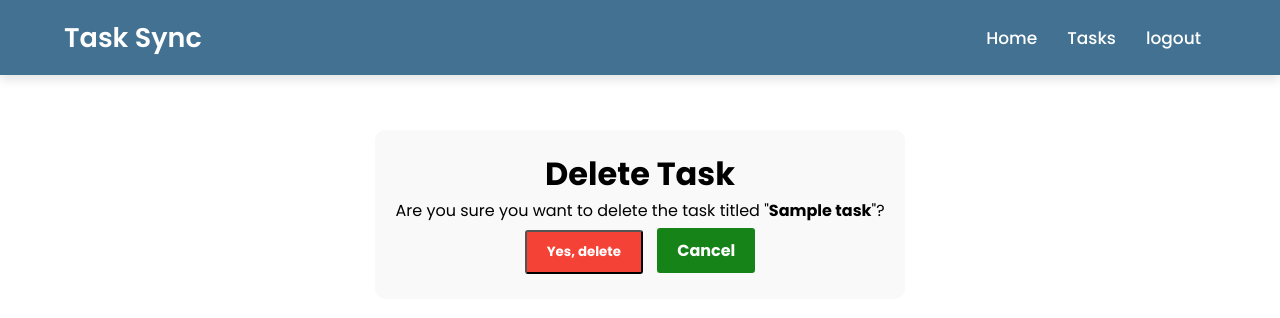
After one commit to ArjunYuvraj/Django-Project, a Django app: page /task/delete_task/1/ in a window 1280 px wide. The commit adds this page. Shown: the top 318 px of the page. Run offline with Django 5.2, Linux system fonts and the light colour scheme; tables that the repository leaves empty hold one stand-in row (values such as "Sample post").

Commit message:
feature: created update and delete button for the task and implemented their functionality

```diff
--- /dev/null
+++ b/frontend/templates/delete_task.html
@@ -0,0 +1,20 @@
+{% extends "base.html" %}
+
+{% block extra_head %}
+    {% load static %}
+    <link rel="stylesheet" href="{% static 'css/delete_task.css' %}">
+{% endblock %}
+
+{% block content %}
+    <div class="out-container">
+        <div class="container">
+            <h1>Delete Task</h1>
+            <p>Are you sure you want to delete the task titled "<strong>{{ task.title }}</strong>"?</p>
+            <form method="POST">
+                {% csrf_token %}
+                <button type="submit" class="btn btn-delete">Yes, delete</button>
+                <a href="{% url 'task' %}" class="btn btn-cancel">Cancel</a>
+            </form>
+        </div>
+    </div>
+{% endblock %}
--- /dev/null
+++ b/static/css/delete_task.css
@@ -0,0 +1,44 @@
+/* Styling for delete confirmation */
+body{
+    display: flex;
+    align-items: center;
+    justify-content: center;
+    margin-top: 50px;
+}
+.out-container{
+    height: fit-content;
+}
+.container {
+    max-width: 600px;
+    margin: 20px auto;
+    padding: 20px;
+    border-radius: 10px;
+    background-color: #f9f9f9;
+    text-align: center;
+}
+
+h1 {
+    color: #000; /* Red color for delete action */
+}
+
+.btn {
+    padding: 10px 20px;
+    border-radius: 3px;
+    text-decoration: none;
+    color: #fff;
+    font-weight: bold;
+    display: inline-block;
+    margin: 5px;
+}
+
+.btn-delete {
+    background-color: #f44336; /* Red */
+}
+
+.btn-cancel {
+    background-color: #168319; /* Green */
+}
+
+.btn:hover {
+    opacity: 0.8;
+}
--- a/task/urls.py
+++ b/task/urls.py
@@ -1,19 +1,15 @@
 from django.urls import path
-from task import views
 from .views import *
 
-
 urlpatterns = [
-
-
-    path('habits/',habits ,name='habits'),
-    path('report/',report ,name='report'),
-    path('task/',task ,name='task'),
-    path('home/', home ,name='home'),
+    path('habits/', habits, name='habits'),
+    path('report/', report, name='report'),
+    path('task/', task, name='task'),
+    path('home/', home, name='home'),
     path('add_task/', add_task, name='add_task'),
     path('view_completed_task/', view_completed_task, name='view_completed_task'),
     path('view_inprogress_task/', view_inprogress_task, name='view_inprogress_task'),
     path('view_pending_task/', view_pending_task, name='view_pending_task'),
-
-
+    path('edit_task/<int:task_id>/', edit_task, name='edit_task'),
+    path('delete_task/<int:task_id>/', delete_task, name='delete_task'),
 ]
--- a/task/views.py
+++ b/task/views.py
@@ -1,4 +1,4 @@
-from django.shortcuts import render, redirect
+from django.shortcuts import render, redirect,get_object_or_404
 from .forms import *
 from .models import *
 
@@ -65,3 +65,21 @@ def dashboard_view(request):
         'total_tasks': total_tasks
     }
     return render(request,'home.html')
+
+def delete_task(request, task_id):
+    task = get_object_or_404(Task, id=task_id)
+    if request.method == "POST":
+        task.delete()
+        return redirect('task')  # Redirect to the task list
+    return render(request, 'delete_task.html', {'task': task})
+
+def edit_task(request, task_id):
+    task = get_object_or_404(Task, id=task_id)
+    if request.method == "POST":
+        form = Taskform(request.POST, instance=task)
+        if form.is_valid():
+            form.save()
+            return redirect('task')  # Redirect to the task list
+    else:
+        form = Taskform(instance=task)
+    return render(request, 'edit_task.html', {'form': form, 'task': task})
```
Also changed, not shown: frontend/templates/edit_task.html (added, +46 -0 lines), frontend/templates/task.html (+17 -0 lines), static/css/edit_task.css (added, +80 -0 lines), static/css/task.css (+28 -0 lines).
